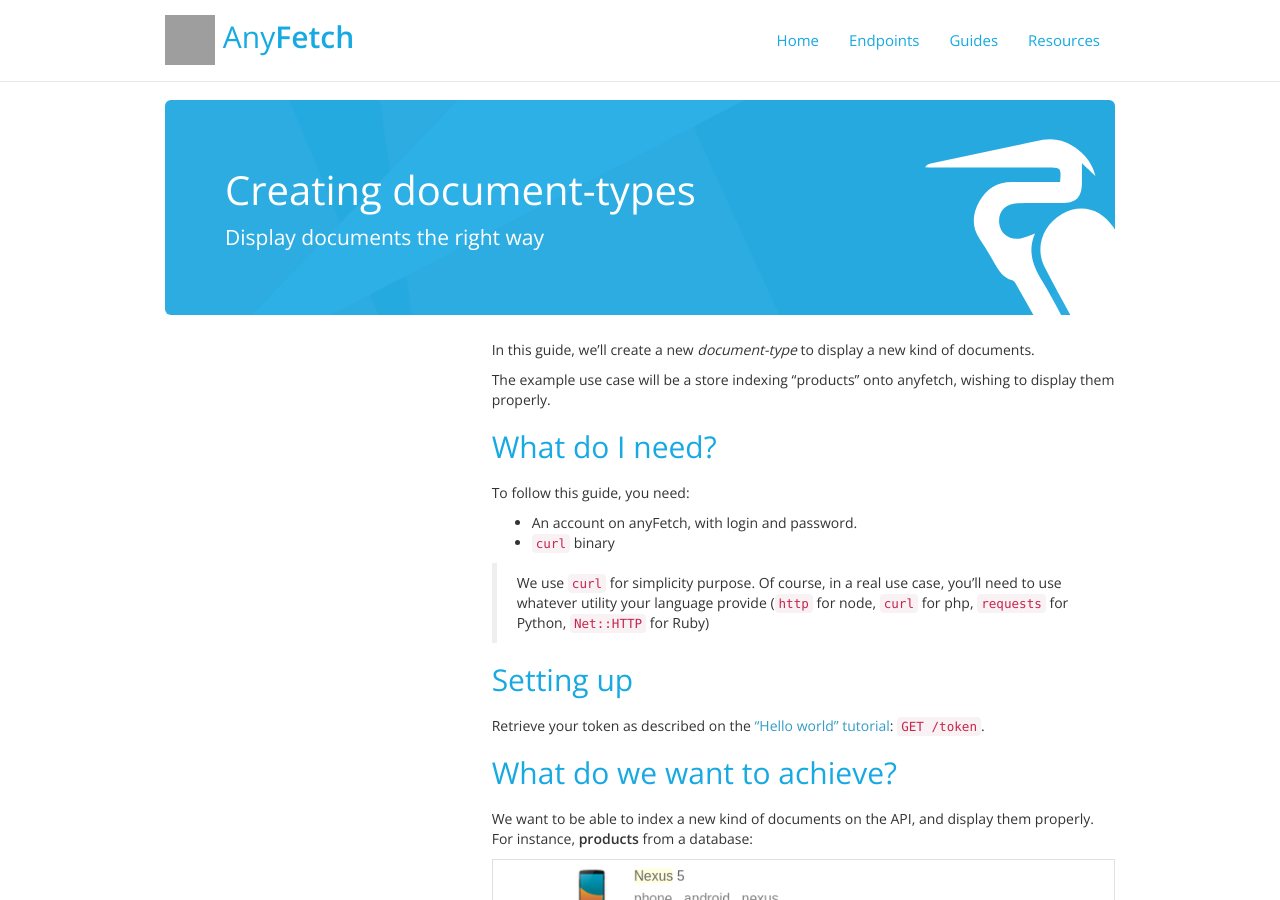
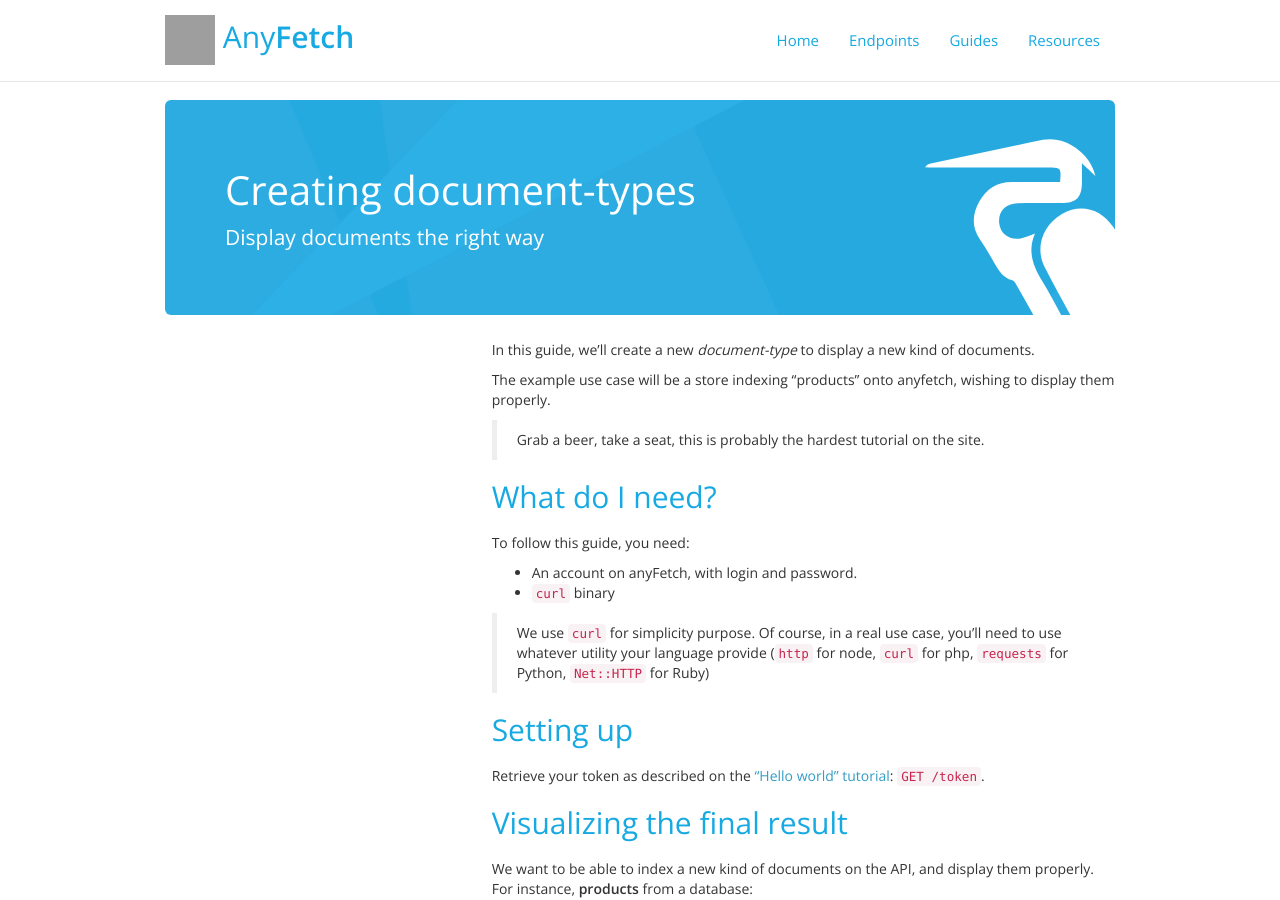
Before and after one commit to AnyFetch/developers.anyfetch.com, a Jekyll site: the page built from guides/tutorials/document-type.md, in a window 1280 px wide and 900 px high. Built offline with Jekyll 4.4.1, drawn with Linux system fonts in a browser that asks for light colours; nearby versions of some CDN libraries; Markdown is read by kramdown in place of the engine named in the settings; grey boxes are pictures that could not be loaded.

Commit message:
wording improvements

```diff
--- a/guides/tutorials/document-type.md
+++ b/guides/tutorials/document-type.md
@@ -7,6 +7,8 @@ layout: doc
 In this guide, we'll create a new *document-type* to display a new kind of documents.
 
 The example use case will be a store indexing "products" onto anyfetch, wishing to display them properly.
+
+> Grab a beer, take a seat, this is probably the hardest tutorial on the site.
 
 ## What do I need?
 To follow this guide, you need:
@@ -19,7 +21,7 @@ To follow this guide, you need:
 ## Setting up
 Retrieve your token as described on the ["Hello world" tutorial](/guides/tutorials/hello-world.html): `GET /token`.
 
-## What do we want to achieve?
+## Visualizing the final result
 We want to be able to index a new kind of documents on the API, and display them properly. For instance, **products** from a database:
 
 ![Snippet view](/images/tutorials/document-type/snippet.png)
```
Also changed, not shown: _includes/guides.md (+1 -0 lines).
